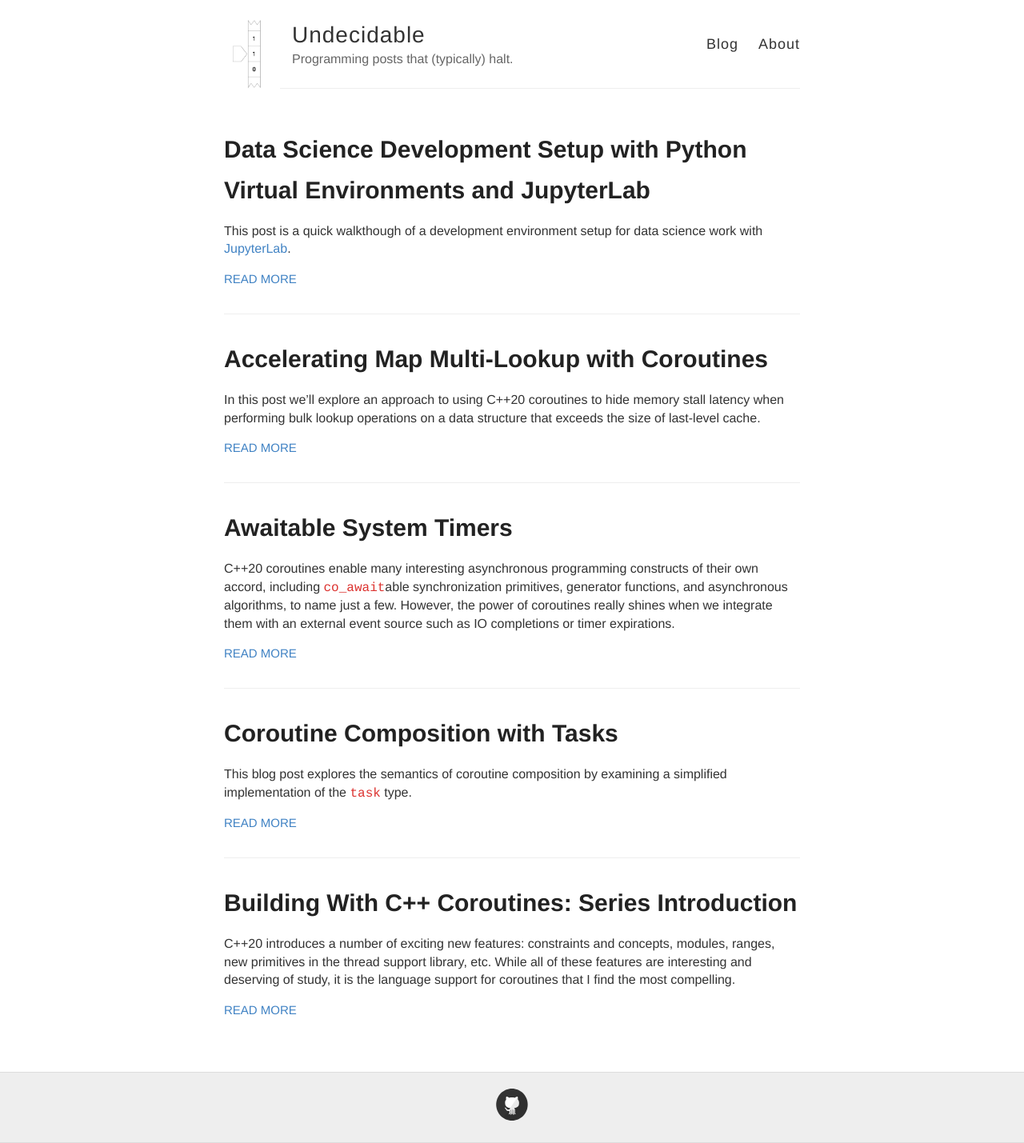
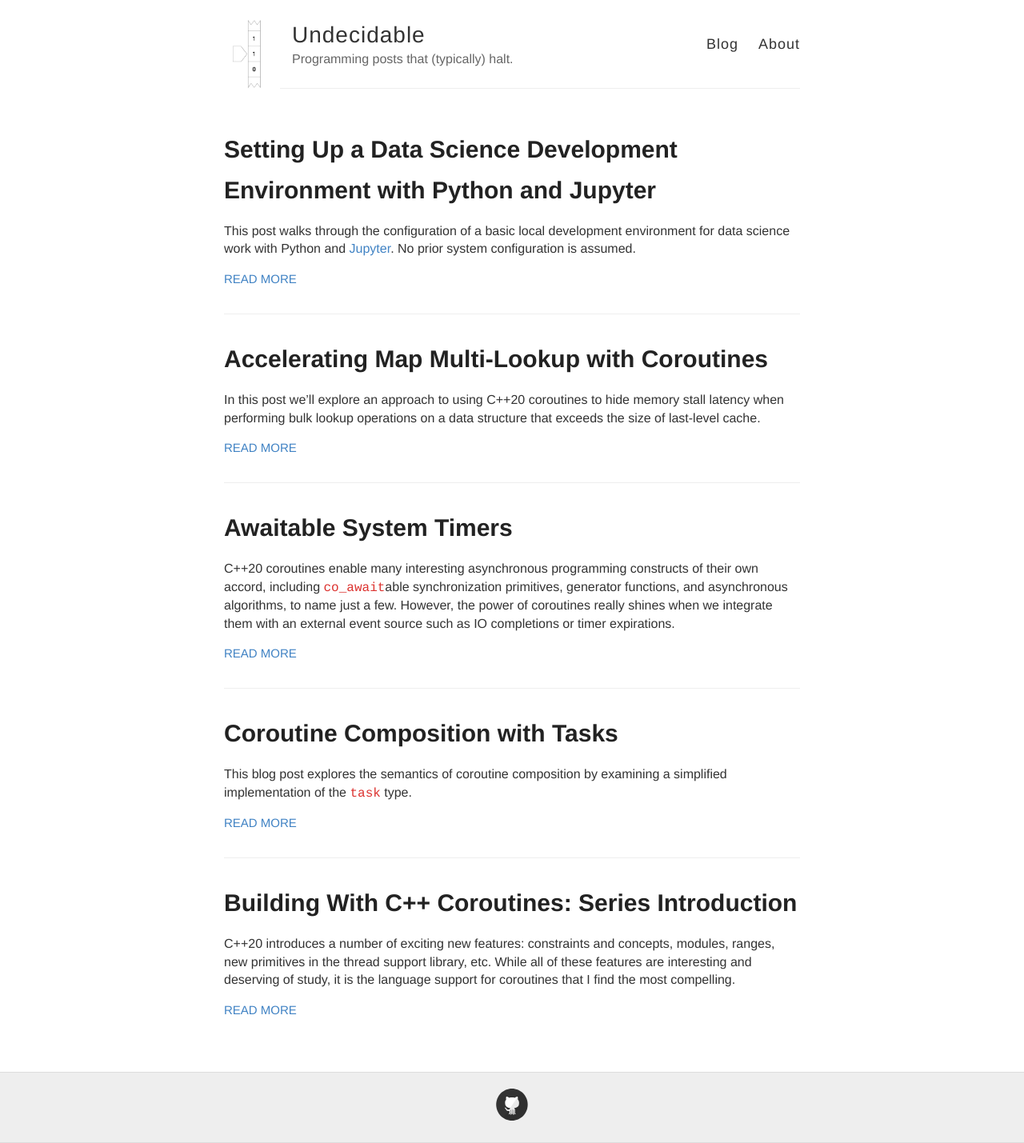
Before and after one commit to turingcompl33t/turingcompl33t.github.io, a Jekyll site: the page built from index.html, in a window 1280 px wide. Shown: the whole page at 80% size. Built offline with Jekyll 4.4.1, drawn with Linux system fonts in a browser that asks for light colours.

Commit message:
updates to post

````diff
--- a/_posts/2020-9-07-Python-CDS.md
+++ b/_posts/2020-9-07-Python-CDS.md
@@ -1,13 +1,13 @@
 ---
 layout: post
-title: "Data Science Development Setup with Python Virtual Environments and JupyterLab"
+title: "Setting Up a Data Science Development Environment with Python and Jupyter"
 ---
 
-This post is a quick walkthough of a development environment setup for data science work with [JupyterLab](https://jupyter.org/install.html).
+This post walks through the configuration of a basic local development environment for data science work with Python and [Jupyter](https://jupyter.org/install.html). No prior system configuration is assumed.
 
 ### Setup
 
-The first step in the setup for this environment is installing Python. There are plenty of resources available describing how to install Python on your system, so I won't go into the details here, and instead will just point to some useful places to start:
+The first step in the setup for this environment is installing Python. There are plenty of resources available describing how to install Python on your system, so we won't go into the details here; instead, I'll just point out a few good places to start:
 
 - Installing Python on [Windows](https://www.python.org/downloads/windows/)
 - Installing Python on [OSX](https://docs.python-guide.org/starting/install3/osx/)
@@ -15,9 +15,9 @@ The first step in the setup for this environment is installing Python. There are
 
 Before proceeding, we'll verify our Python installation to make sure that everything is working as expected.
 
-On Windows you should see something like:
+On Windows, you should see something like the following:
 
-```
+```bash
 > python --version
 Python 3.8.3
 > where python
@@ -33,14 +33,14 @@ Once complete, make sure to apply the changes. You will need to restart your com
 
 On OSX or Ubuntu Linux, you can verify your Python installation in a similar manner:
 
-```
+```bash
 $ python --version
 Python 3.8.3
 $ which python
 /usr/bin/python
 ```
 
-On both of these systems, the package manager (`brew` on OSX, `apt` on Ubuntu) should take care of all of the path environment variable management for you by installing Python in a location that is already accessible from your shell.
+On both of these systems, the package manager (`homebrew` on OSX, `apt` on Ubuntu) should take care of all of the path environment variable management for you by installing Python in a location that is already accessible from your shell.
 
 Note that your Python version may differ from the output above. This is fine, so long as the major version is Python 3 and not Python 2.
 
@@ -50,7 +50,7 @@ We can install `pipenv` with the Python package manager `pip`.
 
 On Windows, run the following command to install `pipenv` and subsequently verify that the install succeeded:
 
-```
+```bash
 > pip install --user -U pipenv
 > pipenv --version
 pipenv, version 2020.8.13
@@ -60,7 +60,7 @@ The `--user` flag simply specifies that we want to install `pipenv` for our user
 
 On OSX and Ubuntu Linux, we want to avoid updating our `PATH`, so we'll opt for a global installation of `pipenv`. This will ensure that the `pipenv` command is accessible from our shell.
 
-```
+```bash
 $ sudo -H pip install -U pipenv
 $ pipenv --version
 pipenv, version 2020.8.13
@@ -68,21 +68,21 @@ pipenv, version 2020.8.13
 
 Now the baseline requirements are out of the way, so we'll move onto setting up the specific requirements for our Python data science development environment. First we'll create a directory that will serve as the root project directory for your data science projects. For the purposes of this post, I'll refer to this directory with the name `cds` for "computational data science."
 
-```
+```bash
 > cd path/to/dev/directory
 > mkdir cds && cd cds
 ```
 
 Now, within this directory, we can create a new virtual environment for all our data science projects with `pipenv`, installing JupyterLab and its associated components within this virtual environment. JupyterLab includes a large number of dependencies so this installation will likely take a few minutes.
 
-```
+```bash
 dev/cds> pipenv install jupyterlab
 ...
 ```
 
 After the install completes, we need to enter the virtual environment context by _activating_ the virtual environment with `pipenv`:
 
-```
+```bash
 dev/cds> pipenv shell
 Launching subshell in virtual environment…
 ...
@@ -93,7 +93,7 @@ A virtual environment maintains unique copies of the Python interpreter and the
 
 On Windows you should see output similar to the following:
 
-```
+```bash
 (semirandom-virtualenv-id) dev/cds> where python
 C:\path\to\user\profile\.virtualenvs\semirandom-virtualenv-id\Scripts\python.exe
 C:\path\to\user\profile\AppData\Local\Programs\Python\Python38\python.exe
@@ -105,7 +105,7 @@ Notice that the output from `python --version` on a Windows system will likely d
 
 On OSX or Ubuntu Linux the output should instead resemble:
 
-```
+```bash
 (semirandom-virtualenv-id) dev/cds$ which python
 /path/to/user/profile/.local/share/virtualenvs/semirandom-virtualenv-id/bin/python
 (semirandom-virtualenv-id) dev/cds$ pip --version
@@ -118,7 +118,7 @@ The final setup step is registration of the virtual environment Python interpret
 
 To register the virtual environment as a new kernel, run the following command:
 
-```
+```bash
 (semirandom-virtualenv-id) dev/cds> python -m ipykernel install --name=cds
 Installed kernelspec cds in some/os/specific/path/jupyter/kernels/cds
 ```
@@ -131,13 +131,13 @@ Now that setup is complete, let's run through a quick test to ensure that everyt
 
 For demonstration purposes, we'll use the `numpy` package. First, with the virtual environment activated (see above), install the `numpy` package with:
 
-```
+```bash
 (semirandom-virtualenv-id) dev/cds> pip install numpy
 ```
 
 Equivalently, you can run:
 
-```
+```bash
 (semirandom-virtualenv-id) dev/cds> pipenv install numpy
 ```
 
@@ -145,7 +145,7 @@ Both commands install the `numpy` within our virtual environment only and do not
 
 Next, launch JupyterLab in the browser with:
 
-```
+```bash
 (semirandom-virtualenv-id) dev/cds> jupyter lab
 ```
 
@@ -159,9 +159,11 @@ In the new notebook, you should be able to import the `numpy` package and make u
 
 Finally, when you are done working and want to exit the virtual environment context within the shell, just run:
 
-```
+```bash
 (semirandom-virtualenv-id) dev/cds> exit
 
 Aborted!
 
 ```
+
+Success! Now whenever we need to install new packages such as `pandas` or `scikit-learn` we can simply activate our data science virtual environment and `pip install` them without worrying about versioning issues with other projects on our system, and furthermore we can easily recreate our development environment anywhere with the help of the `Pipfile.lock` that is automatically updated whenever we install, update, or remove dependencies.
````
Also changed, not shown: images/2020-9-07-Python-CDS/verify.PNG.
